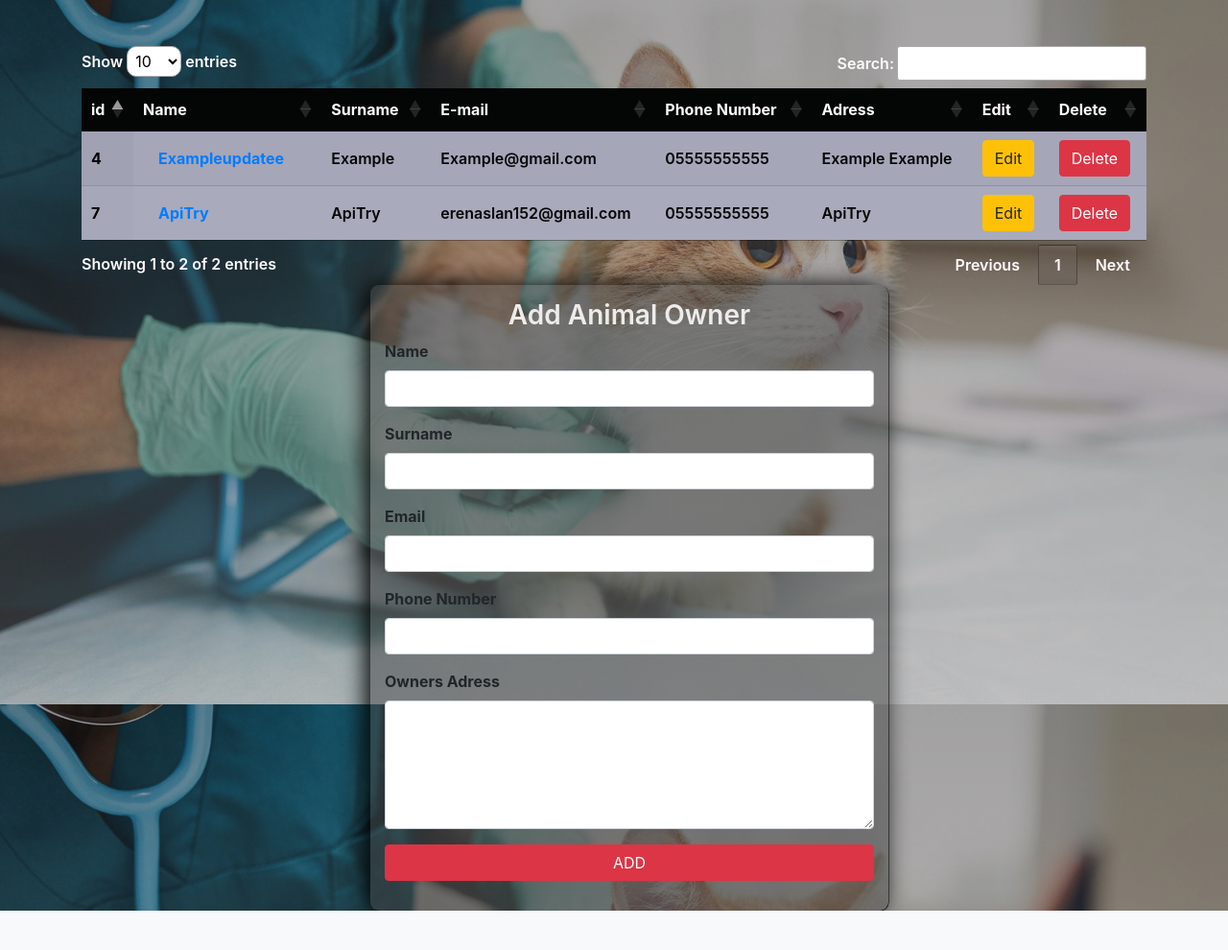
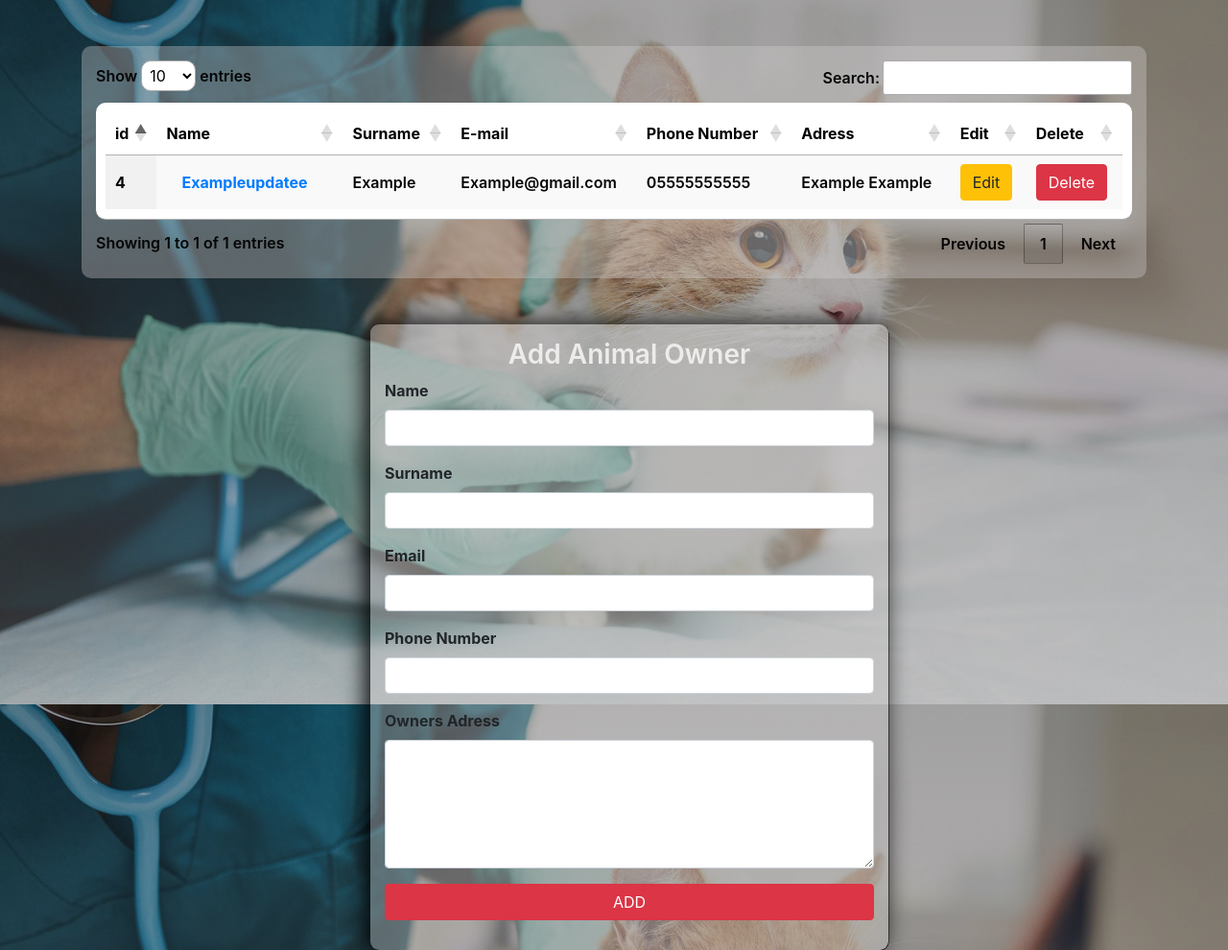
Before and after one commit to msozkan90/Veteriner-Django, a Django app: page /animalowners/ in a window 1280 px wide. Shown: the part 66-1056 px from the top of the page at 96% size. Before the commit the page ends 1015 px from the top, so only its background shows below. Run offline with Django 3.2, Linux system fonts and the light colour scheme; the first user in the database is signed in; data comes from the database, SQL or seed files in the repository; some libraries are stand-ins or nearby versions.

Commit message:
adding styles

```diff
--- a/hayvanlar/templates/animal_detail.html
+++ b/hayvanlar/templates/animal_detail.html
@@ -19,7 +19,10 @@
 
       .control-label{
     color:rgb(151, 22, 22);
-    font-weight: 620;
+    font-weight: 660;
+  }
+  .detail{
+    font-weight: 600;
   }
 
 </style>
--- a/hayvanlar/templates/animalowners.html
+++ b/hayvanlar/templates/animalowners.html
@@ -65,7 +65,7 @@
 
 
 
-<div class="row ">
+<div class="row my-5">
   <div class="col-md-3"></div>
   <div class="col-md-6 mx-3">
     <form
--- a/hayvanlar/templates/owner_detail.html
+++ b/hayvanlar/templates/owner_detail.html
@@ -18,8 +18,12 @@
   }
   .control-label{
     color:rgb(151, 22, 22);
-    font-weight: 620;
+    font-weight: 660;
   }
+  .detail{
+    font-weight: 600;
+  }
+
 </style>
 {% endblock  %}
 {% block body %}
--- a/static/css/style.css
+++ b/static/css/style.css
@@ -58,7 +58,8 @@
     border: none;
     padding: 15px;
     border-radius: 9px;
-    background-color:#4242427c;
+    background-color:#d3d0d059;
+
     box-shadow: 0.5px 0.5px black, -0.3em 0 1.5em black;
 
 
@@ -79,7 +80,7 @@
   }
   tbody{
     color: #040505;
-    background-color: #a9aabc !important;
+    background-color: #ffffff !important;
   }
   table a {
     font-weight: bold;
@@ -87,8 +88,8 @@
   }
   .table_head {
     border-radius: 10px!important;
-    color: rgb(255, 251, 251) !important;
-    background-color: #040505!important;
+    color: black !important;
+    background-color: #ffffff!important;
 
   }
 
@@ -111,3 +112,16 @@
   font-size: medium;
 
 }
+
+#example_wrapper{
+  background-color: #d3d0d059;
+  padding: 15px;
+  border-radius: 10px;
+}
+
+
+.dataTable{
+  padding: 10px;
+  background-color: #ffffff;
+  border-radius: 10px;
+}
```
Also changed, not shown: other parts of static/css/style.css (+2 -2 lines), db.sqlite3.
